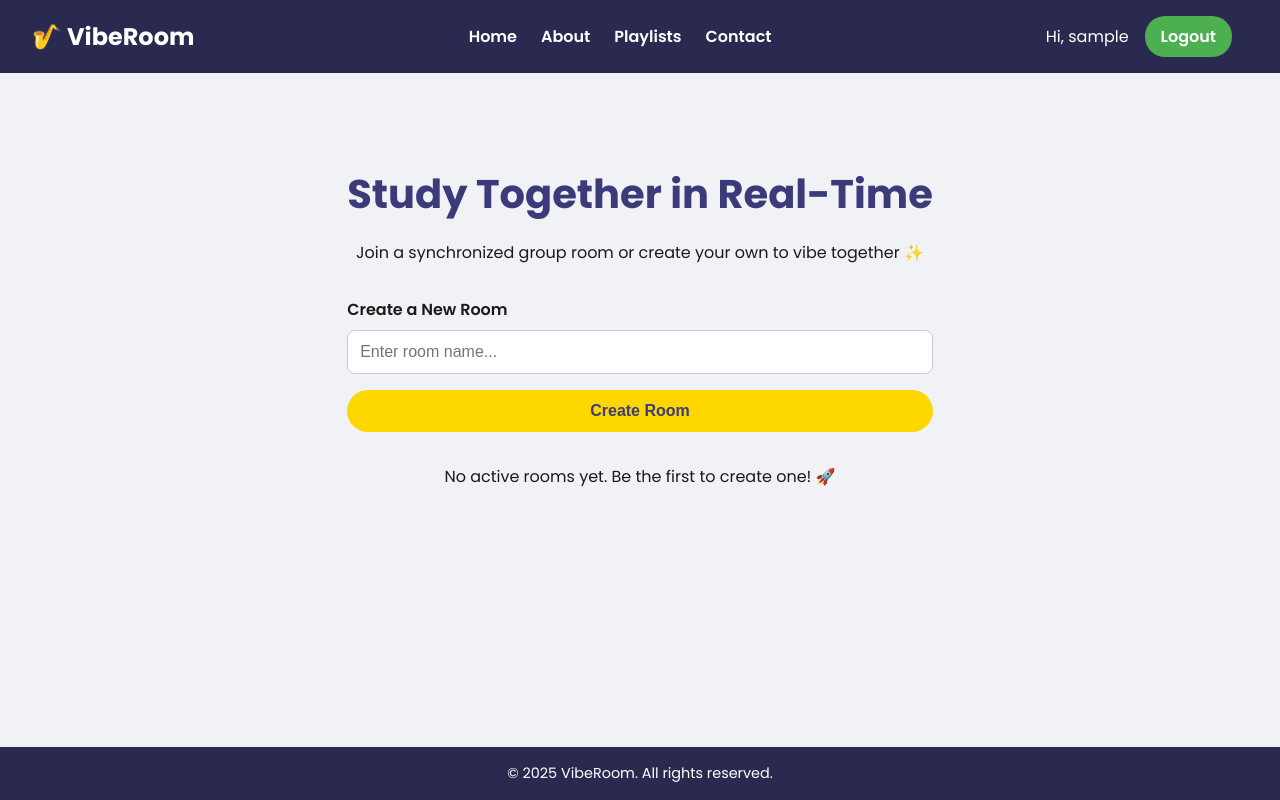
After one commit to franwabudike/final-presentation, a Flask app: page /rooms in a window 1280 px wide. The commit adds this page. Run offline with Flask 3, Linux system fonts and the light colour scheme; the visitor is signed in with stand-in values (Sample User, id 1).

Commit message:
added the group room fucntionality and updated the  about page to reflect the new features

```diff
--- a/app.py
+++ b/app.py
@@ -1,22 +1,52 @@
 from flask import Flask, render_template, request, redirect, url_for, session, flash, jsonify
+from flask_socketio import SocketIO, join_room, emit
 import requests
+import uuid
 
 app = Flask(__name__)
 app.secret_key = 'supersecretkey'
+socketio = SocketIO(app)
 
-# Mock user database
-users = {
-    'testuser': 'password123'
-}
-
-# Example playlist data
+# -------------------------------
+# In-Memory User + Playlist + Room Storage (for demo purposes)
+# -------------------------------
+users = {'testuser': 'password123'}
 playlists_data = [
     {"title": "Chill Vibes", "mood": "chill", "platform": "youtube", "url": "#"},
     {"title": "Workout Music", "mood": "energized", "platform": "youtube", "url": "#"},
     {"title": "Lofi Focus Beats", "mood": "focus", "platform": "youtube", "url": "#"},
 ]
+rooms = {}  # {room_id: {"name": str, "users": []}}
 
-# Inject user into all templates
+def get_weather_by_coords(lat, lon):
+    api_key = "213472c9a0bda2052a29f3cf29d1af3d"
+    url = f"http://api.weatherstack.com/current?access_key={api_key}&query={lat},{lon}"
+    try:
+        response = requests.get(url)
+        weather_data = response.json()
+        if "current" in weather_data:
+            condition = weather_data["current"]["weather_descriptions"][0].lower()
+            temperature = weather_data["current"]["temperature"]
+            city_name = weather_data["location"]["name"]
+            if "rain" in condition or "storm" in condition:
+                mood = "chill"
+            elif "sun" in condition or "clear" in condition:
+                mood = "energized"
+            elif "cloud" in condition:
+                mood = "focus"
+            else:
+                mood = "focus"
+            return {
+                "location": city_name,
+                "temperature": temperature,
+                "description": condition,
+                "suggested_mood": mood
+            }
+        else:
+            return {"error": "Weather data not found"}
+    except Exception as e:
+        return {"error": str(e)}
+
 @app.context_processor
 def inject_user():
     return dict(user=session.get('user'))
@@ -36,26 +66,22 @@ def contact():
         email = request.form.get('email')
         subject = request.form.get('subject')
         message = request.form.get('message')
-
         print(f"[Contact] From: {name} <{email}> | Subject: {subject}\n{message}")
         flash('✅ Your message has been sent! Thank you for reaching out.')
         return redirect(url_for('contact'))
-
     return render_template('contact.html')
 
 @app.route('/auth', methods=['GET', 'POST'])
 def auth():
-    error = None
-    return render_template('auth.html', error=error)
+    return render_template('auth.html')
 
 @app.route('/login', methods=['POST'])
 def login():
     username = request.form.get('username')
     password = request.form.get('password')
-
     if username in users and users[username] == password:
         session['user'] = username
-        flash(f'Welcome back, {username}!')
+        flash(f'✅ Welcome back, {username}!')
         return redirect(url_for('home'))
     else:
         flash('❌ Invalid login credentials')
@@ -65,11 +91,9 @@ def login():
 def register():
     username = request.form.get('username')
     password = request.form.get('password')
-
     if username in users:
         flash('❌ Username already exists. Try a different one.')
         return redirect(url_for('auth'))
-
     users[username] = password
     session['user'] = username
     flash('✅ Registration successful. Welcome!')
@@ -85,12 +109,10 @@ def logout():
 def playlists():
     mood = request.args.get('mood', 'all')
     platform = request.args.get('platform', 'all')
-
     filtered = [
         p for p in playlists_data
         if (mood == 'all' or p['mood'] == mood) and (platform == 'all' or p['platform'] == platform)
     ]
-
     return render_template('playlists.html', playlists=filtered, mood=mood, platform=platform)
 
 @app.route('/weather', methods=['POST'])
@@ -98,38 +120,55 @@ def weather_by_location():
     data = request.get_json()
     lat = data.get('lat')
     lon = data.get('lon')
+    result = get_weather_by_coords(lat, lon)
+    if "error" in result:
+        return jsonify(result), 400
+    return jsonify(result)
 
-    api_key = "213472c9a0bda2052a29f3cf29d1af3d"  # so this is the api key for weatherstack, frances'
-    url = f"http://api.weatherstack.com/current?access_key={api_key}&query={lat},{lon}"
+@app.route('/rooms')
+def rooms_page():
+    return render_template('rooms.html', rooms=rooms)
 
-    try:
-        response = requests.get(url)
-        weather_data = response.json()
+@app.route('/create_room', methods=['POST'])
+def create_room():
+    room_name = request.form.get('room_name')
+    username = session.get('user', 'guest')
+    room_id = str(uuid.uuid4())[:8]
+    rooms[room_id] = {"name": room_name, "users": [username]}
+    return redirect(url_for('room_page', room_id=room_id))
 
-        if "current" in weather_data:
-            condition = weather_data["current"]["weather_descriptions"][0].lower()
-            temperature = weather_data["current"]["temperature"]
-            city_name = weather_data["location"]["name"]
+@app.route('/join_room/<room_id>')
+def room_page(room_id):
+    room = rooms.get(room_id)
+    if not room:
+        flash("❌ Room not found.")
+        return redirect(url_for('rooms_page'))
+    username = session.get('user', 'guest')
+    if username not in room["users"]:
+        room["users"].append(username)
+    return render_template('room.html', room=room, room_id=room_id)
 
-            if "rain" in condition or "storm" in condition:
-                mood = "chill"
-            elif "sun" in condition or "clear" in condition:
-                mood = "energized"
-            elif "cloud" in condition:
-                mood = "focus"
-            else:
-                mood = "focus"
+# -------------------------------
+# SocketIO Events
+# -------------------------------
+@socketio.on('join')
+def handle_join(data):
+    room = data['room']
+    user = session.get('user', 'guest')
+    join_room(room)
+    emit('user_joined', {'user': user}, room=room)
 
-            return jsonify({
-                "location": city_name,
-                "temperature": temperature,
-                "description": condition,
-                "suggested_mood": mood
-            })
-        else:
-            return jsonify({"error": "Weather data not found"}), 400
-    except Exception as e:
-        return jsonify({"error": str(e)}), 500
+@socketio.on('new_video')
+def handle_new_video(data):
+    emit('new_video', data, room=data['room'])
+
+@socketio.on('video_event')
+def handle_video_event(data):
+    emit('video_event', data, room=data['room'])
+
+@socketio.on('chat_message')
+def handle_chat(data):
+    emit('chat_message', data, room=data['room'])
 
 if __name__ == '__main__':
-    app.run(debug=True)
+    socketio.run(app, debug=True)
--- a/static/style.css
+++ b/static/style.css
@@ -97,3 +97,19 @@ body { font-family: 'Poppins', sans-serif; margin: 0; padding: 0; background-col
 .contact-form textarea { resize: vertical; min-height: 100px; }
 .contact-form .send-btn { background-color: #ffd700; color: #3b3b7a; border: none; padding: 0.75rem; border-radius: 30px; font-size: 1rem; font-weight: 600; cursor: pointer; transition: background-color 0.3s ease; }
 .contact-form .send-btn:hover { background-color: #e6c200; }
+
+/* USER PROFILE STYLES */
+.user-info {
+    display: flex;
+    align-items: center;
+    gap: 1rem;
+    margin-right: 1rem;
+}
+
+.profile-pic {
+    width: 35px;
+    height: 35px;
+    border-radius: 50%;
+    object-fit: cover;
+    border: 2px solid #ffd700;
+}
--- a/templates/navbar.html
+++ b/templates/navbar.html
@@ -1,5 +1,6 @@
 <header class="header">
     <div class="logo"><a href="{{ url_for('home') }}">🎷 VibeRoom</a></div>
+
     <nav class="nav-links">
         <a href="{{ url_for('home') }}" class="nav-link">Home</a>
         <a href="{{ url_for('about') }}" class="nav-link">About</a>
@@ -8,8 +9,13 @@
     </nav>
 
     {% if user %}
-        <span class="user-name">Hi, {{ user }}</span>
-        <a href="{{ url_for('logout') }}" class="get-started">Logout</a>
+        <div class="user-info">
+            {% if profile_pic %}
+                <img src="{{ url_for('static', filename='uploads/' ~ profile_pic) }}" alt="Profile Picture" class="profile-pic">
+            {% endif %}
+            <span class="user-name">Hi, {{ user }}</span>
+            <a href="{{ url_for('logout') }}" class="get-started">Logout</a>
+        </div>
     {% else %}
         <a href="{{ url_for('auth') }}" class="get-started">Get Started</a>
     {% endif %}
--- /dev/null
+++ b/templates/rooms.html
@@ -0,0 +1,46 @@
+<!DOCTYPE html>
+<html lang="en">
+<head>
+    <meta charset="UTF-8">
+    <meta name="viewport" content="width=device-width, initial-scale=1.0">
+    <title>VibeRoom - Group Rooms</title>
+    <link rel="stylesheet" href="{{ url_for('static', filename='style.css') }}">
+</head>
+<body>
+    <div class="content-wrapper">
+        {% include 'navbar.html' %}
+
+        <main class="playlists-content">
+            <h1>Study Together in Real-Time</h1>
+            <p>Join a synchronized group room or create your own to vibe together ✨</p>
+
+            <form method="POST" action="{{ url_for('create_room') }}" class="contribute-form" style="margin-bottom: 2rem;">
+                <div class="form-group">
+                    <label for="room_name">Create a New Room</label>
+                    <input type="text" name="room_name" id="room_name" required placeholder="Enter room name...">
+                </div>
+                <button type="submit" class="add-playlist-btn">Create Room</button>
+            </form>
+
+            {% if rooms %}
+                <div class="playlist-grid">
+                    {% for id, room in rooms.items() %}
+                    <div class="playlist-card">
+                        <h3>{{ room.name }}</h3>
+                        <div class="meta">
+                            <span class="mood">👥 {{ room.users | length }} users</span>
+                        </div>
+                        <a href="{{ url_for('room_page', room_id=id) }}" class="listen-now">Join Room</a>
+                    </div>
+                    {% endfor %}
+                </div>
+            {% else %}
+                <p style="text-align:center; margin-top: 2rem;">No active rooms yet. Be the first to create one! 🚀</p>
+            {% endif %}
+        </main>
+
+        {% include 'footer.html' %}
+    </div>
+    <script src="{{ url_for('static', filename='header-footer.js') }}"></script>
+</body>
+</html>
```
Also changed, not shown: templates/auth.html (+14 -9 lines), templates/group_room.html (added, +73 -0 lines), templates/index.html (+37 -1 lines), templates/room.html (added, +148 -0 lines), static/group.js (added), 1 other file.
